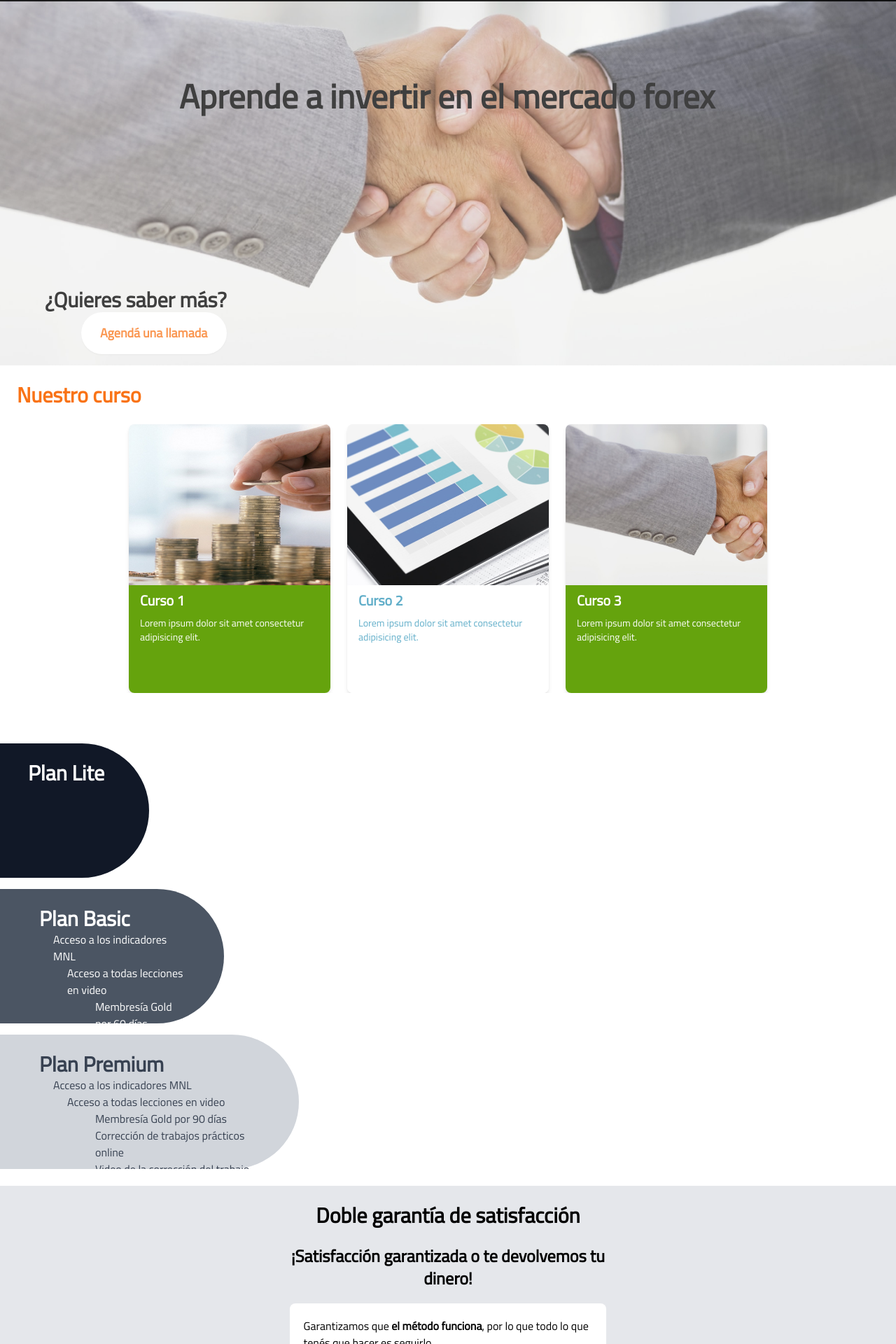
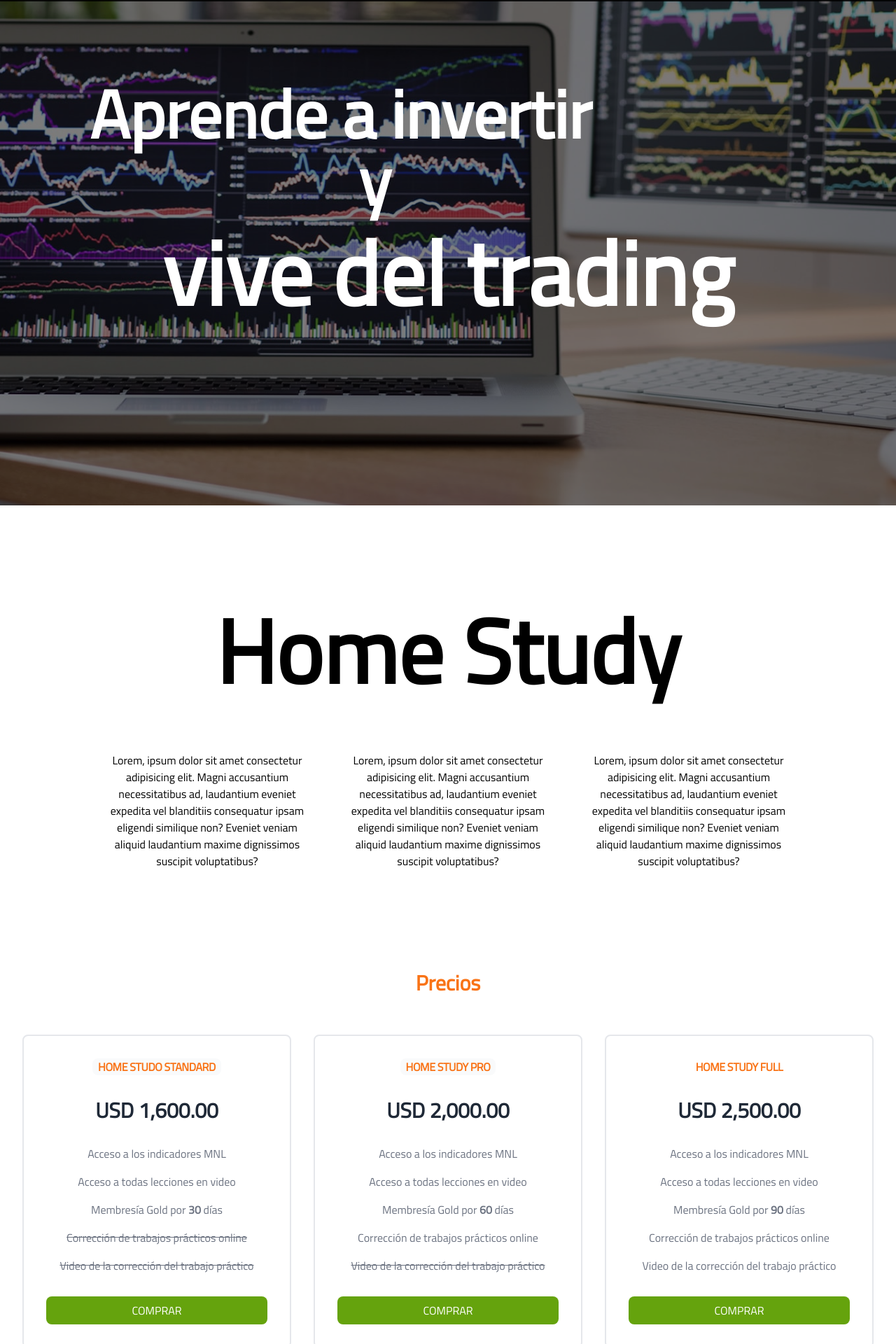
Before and after one commit to leksrus/mln, a Next.js app: page / in a window 1280 px wide. Shown: the part 78-1998 px from the top of the page at 70% size. Built offline with nearby package versions, Linux system fonts and the light colour scheme; a web font is replaced by a local one.

Commit message:
rediseñando la UI

```diff
--- a/src/app/page.tsx
+++ b/src/app/page.tsx
@@ -6,82 +6,108 @@ import Footer from './ui/footer';
 
 export default function Home() {
   return (
-    <main className='bg-gradient-to-y from-red-500'>
+    <main className=''>
       <section className="w-full h-screen">
-        <div id="home" className="w-full h-3/4">
-          <div className="w-full h-full opacity-75 bg-black">
-            <div
-              className="w-full h-full flex flex-col absolute space-y-96 py-4 items-center lg:space-y-0 lg:items-start lg:pt-48 lg:justify-start">
-              <div className="hidden h-auto lg:w-3/5 lg:flex pb-6 text-black text-center mx-auto">
-                <p className="text-5xl font-bold">Aprende a invertir en el mercado forex</p>
-              </div>
-              <div className='text-right pt-56'>
-                <p className="text-3xl ml-16 font-bold">¿Quieres saber más?</p>
-                <button
-                  className="bg-white text-principal text-lg font-semibold p-4 w-52 rounded-full shadow-sm transition-all duration-500 ease-in-out hover:bg-principal hover:text-white transform hover:translate-y-1 hover:scale-110 lg:ml-16">
-                  Agendá una llamada
+        <div id="home" className="w-full h-full">
+          <div className="bg-black bg-opacity-50 w-full h-full absolute py-48">
+            <div className="flex-col h-auto lg:w-4/5 lg:flex pb-6 text-white text-left mx-auto text-8xl font-semibold">
+              <p>Aprende a invertir</p>
+              <p className='text-left pl-96' > y </p>
+              <p className='py-5 text-9xl text-center font-bold'>vive del trading </p>
+            </div>
+          </div>
+          <div className="lg:h-full bg-slide5 lg:bg-cover lg:bg-center lg:bg-fixed">
+          </div>
+        </div>
+        <div id="cursos" className="p-36 text-center">
+          <div className='text-9xl text-black font-semibold'> Home Study </div>
+          <div className='flex flex-row space-x-10 mt-20'>
+            <p>Lorem, ipsum dolor sit amet consectetur adipisicing elit. Magni accusantium necessitatibus ad, laudantium eveniet expedita vel blanditiis consequatur ipsam eligendi similique non? Eveniet veniam aliquid laudantium maxime dignissimos suscipit voluptatibus?</p>
+            <p>Lorem, ipsum dolor sit amet consectetur adipisicing elit. Magni accusantium necessitatibus ad, laudantium eveniet expedita vel blanditiis consequatur ipsam eligendi similique non? Eveniet veniam aliquid laudantium maxime dignissimos suscipit voluptatibus?</p>
+            <p>Lorem, ipsum dolor sit amet consectetur adipisicing elit. Magni accusantium necessitatibus ad, laudantium eveniet expedita vel blanditiis consequatur ipsam eligendi similique non? Eveniet veniam aliquid laudantium maxime dignissimos suscipit voluptatibus?</p>
+          </div>
+        </div>
+
+        <div id="pricing" className="bg-white ">
+          <p className="text-3xl font-semibold mb-6 text-principal text-center">Precios</p>
+          <div className="container px-6 py-8 mx-auto">
+            <div className="flex flex-col items-center justify-center space-y-8 lg:-mx-4 lg:flex-row lg:items-stretch lg:space-y-0">
+              <div className="flex flex-col w-full max-w-sm p-8 space-y-8 text-center bg-white border-2 border-gray-200 rounded-lg lg:mx-4 ">
+                <div className="flex-shrink-0">
+                  <h2 className="inline-flex items-center justify-center px-2 font-semibold tracking-tight text-principal uppercase rounded-lg bg-gray-50 ">
+                    Home Studo Standard
+                  </h2>
+                </div>
+                <div className="flex-shrink-0">
+                  <span className="pt-2 text-3xl font-bold text-gray-800 uppercase ">
+                    USD 1,600.00
+                  </span>
+                </div>
+                <ul className="flex-1 space-y-4">
+                  <li className="text-gray-500 "> Acceso a los indicadores MNL</li>
+                  <li className="text-gray-500 "> Acceso a todas lecciones en video</li>
+                  <li className="text-gray-500 "> Membresía Gold por <span className='font-bold'>30</span> días</li>
+                  <li className="text-gray-500 line-through"> Corrección de trabajos prácticos online</li>
+                  <li className="text-gray-500 line-through"> Video de la corrección del trabajo práctico</li>
+                </ul>
+
+                <button className="inline-flex items-center justify-center px-4 py-2 font-medium text-white uppercase  bg-secondary rounded-lg hover:scale-110 focus:outline-none transition-all ease-in-out">
+                  Comprar
                 </button>
               </div>
-            </div>
-            <div className="w-full h-full lg:h-full bg-slide4 lg:bg-cover lg:bg-center">
-            </div>
-          </div>
-        </div>
-        <div id="cursos" className="p-6">
-          <p className="text-3xl font-semibold text-principal">Nuestro curso</p>
-          <div
-            className="w-auto h-96 mt-6 items-center overflow-x-auto overscroll-x-contain flex space-x-6 overflow-y-hidden lg:justify-center">
-            <div className="Card">
-              <div className="w-full h-3/5 bg-slide1 bg-cover rounded-t-lg"></div>
-              <div className="bg-secondary h-2/5 w-full rounded-b-lg">
-                <p className="text-white font-bold text-xl px-4 py-2">Curso 1</p>
-                <p className="text-white text-sm px-4">Lorem ipsum dolor sit amet consectetur adipisicing elit.</p>
+
+              <div className="flex flex-col w-full max-w-sm p-8 space-y-8 text-center bg-white border-2 border-gray-200 rounded-lg lg:mx-4">
+                <div className="flex-shrink-0">
+                  <h2 className="inline-flex items-center justify-center px-2 font-semibold tracking-tight text-principal uppercase rounded-lg bg-gray-50">
+                    Home Study Pro
+                  </h2>
+                </div>
+
+                <div className="flex-shrink-0">
+                  <span className="pt-2 text-3xl font-bold text-gray-800 uppercase ">
+                    USD 2,000.00
+                  </span>
+                </div>
+
+                <ul className="flex-1 space-y-4">
+                  <li className="text-gray-500 "> Acceso a los indicadores MNL</li>
+                  <li className="text-gray-500 "> Acceso a todas lecciones en video</li>
+                  <li className="text-gray-500 "> Membresía Gold por <span className='font-bold'>60</span> días</li>
+                  <li className="text-gray-500 "> Corrección de trabajos prácticos online</li>
+                  <li className="text-gray-500 line-through"> Video de la corrección del trabajo práctico</li>
+                </ul>
+
+                <button className="inline-flex items-center justify-center px-4 py-2 font-medium text-white uppercase  bg-secondary rounded-lg hover:scale-110 focus:outline-none transition-all ease-in-out">
+                  Comprar
+                </button>
               </div>
-            </div>
-            <div className="Card">
-              <div className="w-full h-3/5 bg-slide3 bg-cover rounded-t-lg"></div>
-              <div className="bg-white h-2/5 w-full rounded-b-lg">
-                <p className="text-tertiary font-bold text-xl px-4 py-2">Curso 2</p>
-                <p className="text-tertiary text-sm px-4">Lorem ipsum dolor sit amet consectetur adipisicing elit.</p>
-              </div>
-            </div>
-            <div className="Card">
-              <div className="w-full h-3/5 bg-slide4 bg-cover rounded-t-lg"></div>
-              <div className="bg-secondary h-2/5 w-full rounded-b-lg">
-                <p className="text-white font-bold text-xl px-4 py-2">Curso 3</p>
-                <p className="text-white text-sm px-4">Lorem ipsum dolor sit amet consectetur adipisicing elit.</p>
+              <div className="flex flex-col w-full max-w-sm p-8 space-y-8 text-center bg-white border-2 border-gray-200 rounded-lg lg:mx-4 ">
+                <div className="flex-shrink-0">
+                  <h2 className="inline-flex items-center justify-center px-2 font-semibold tracking-tight text-principal uppercase rounded-lg ">
+                    Home Study Full
+                  </h2>
+                </div>
+
+                <div className="flex-shrink-0">
+                  <span className="pt-2 text-3xl font-bold text-gray-800 uppercase ">
+                    USD 2,500.00
+                  </span>
+                </div>
+
+                <ul className="flex-1 space-y-4">
+                  <li className="text-gray-500 "> Acceso a los indicadores MNL</li>
+                  <li className="text-gray-500 "> Acceso a todas lecciones en video</li>
+                  <li className="text-gray-500 "> Membresía Gold por <span className='font-bold'>90</span> días</li>
+                  <li className="text-gray-500 "> Corrección de trabajos prácticos online</li>
+                  <li className="text-gray-500 "> Video de la corrección del trabajo práctico</li>
+                </ul>
+                <button className="inline-flex items-center justify-center px-4 py-2 font-medium text-white uppercase  bg-secondary rounded-lg hover:scale-110 focus:outline-none transition-all ease-in-out">
+                  Comprar
+                </button>
               </div>
             </div>
           </div>
         </div>
-        <div id="precios" className="py-6">
-          <div className="w-auto h-full mt-6 items-center overflow-x-auto overscroll-x-contain flex space-x-6 overflow-y-hidden lg:justify-center">
-            <div className='w-full flex flex-col space-y-4'>
-              <div className="group text-white rounded-r-full bg-gray-900 w-2/12 h-48 py-6 px-10 hover:w-4/12 transition-all ease-in-out duration-700">
-                <p className='text-3xl font-semibold'>Plan Lite</p>
-                <p className='transition delay-1000 duration-300 ease-in-out hidden group-hover:block pl-5'>Acceso a los indicadores MNL</p>
-                {/* <p className='transition-all ease-in-out duration-500 group-hover:delay-300 hidden group-hover:block pl-10'>Acceso a todas lecciones en video</p>
-                <p className='transition-all ease-in-out duration-500 group-hover:delay-700 hidden group-hover:block pl-20'>Membresía Gold por 30 días</p> agregar un botón de membresias explicando que son */}
-              </div>
-              <div className="text-white rounded-r-full bg-gray-600 w-3/12 h-48 py-6 px-14 hover:w-5/12 transition-all ease-in-out duration-500">
-                <p className='text-3xl font-semibold'>Plan Basic</p>
-                <p className='pl-5'>Acceso a los indicadores MNL</p>
-                <p className='pl-10'>Acceso a todas lecciones en video</p>
-                <p className='pl-20'>Membresía Gold por 60 días</p> {/*agregar un botón de membresias explicando que son*/}
-                <p className='pl-20'>Corrección de trabajos prácticos online</p> {/*agregar un botón de membresias explicando que son*/}
-              </div>
-              <div className="text-gray-700 rounded-r-full bg-gray-300 w-4/12 h-48 py-6 px-14 hover:w-6/12 transition-all ease-in-out duration-500">
-                <p className='text-3xl font-semibold'>Plan Premium</p>
-                <p className='pl-5'>Acceso a los indicadores MNL</p>
-                <p className='pl-10'>Acceso a todas lecciones en video</p>
-                <p className='pl-20'>Membresía Gold por 90 días</p> {/*agregar un botón de membresias explicando que son*/}
-                <p className='pl-20'>Corrección de trabajos prácticos online</p> {/*agregar un botón de membresias explicando que son*/}
-                <p className='pl-20'>Video de la corrección del trabajo práctico</p> {/*agregar un botón de membresias explicando que son*/}
-              </div>
-            </div>
-          </div>
-        </div>
-
         <div className="p-6 bg-gray-200 text-center mx-auto" id="garantia">
           <p className="text-3xl font-semibold mb-6">Doble garantía de satisfacción</p>
           <div className="w-2/5 mx-auto">
@@ -178,6 +204,6 @@ export default function Home() {
           </svg>
         </a>
       </div>
-    </main>
+    </main >
   )
 }
```
